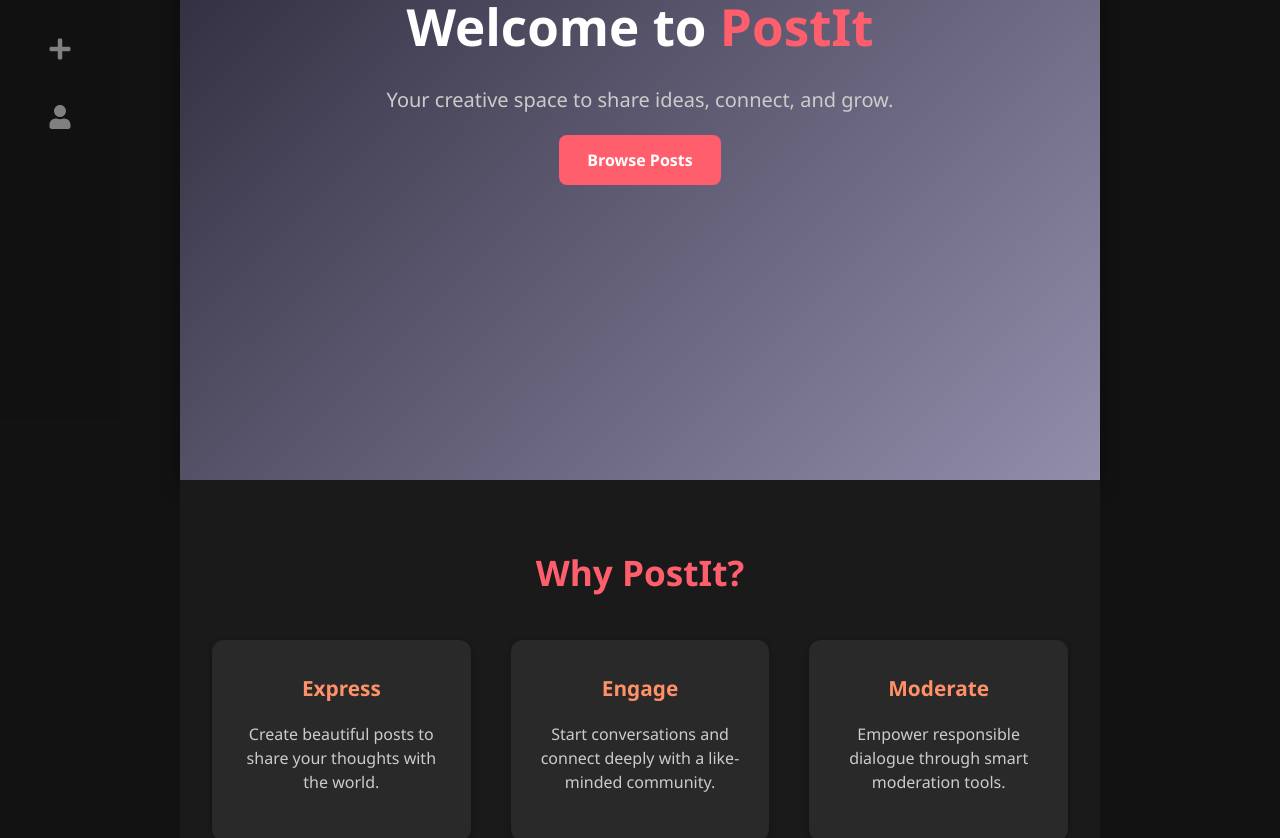
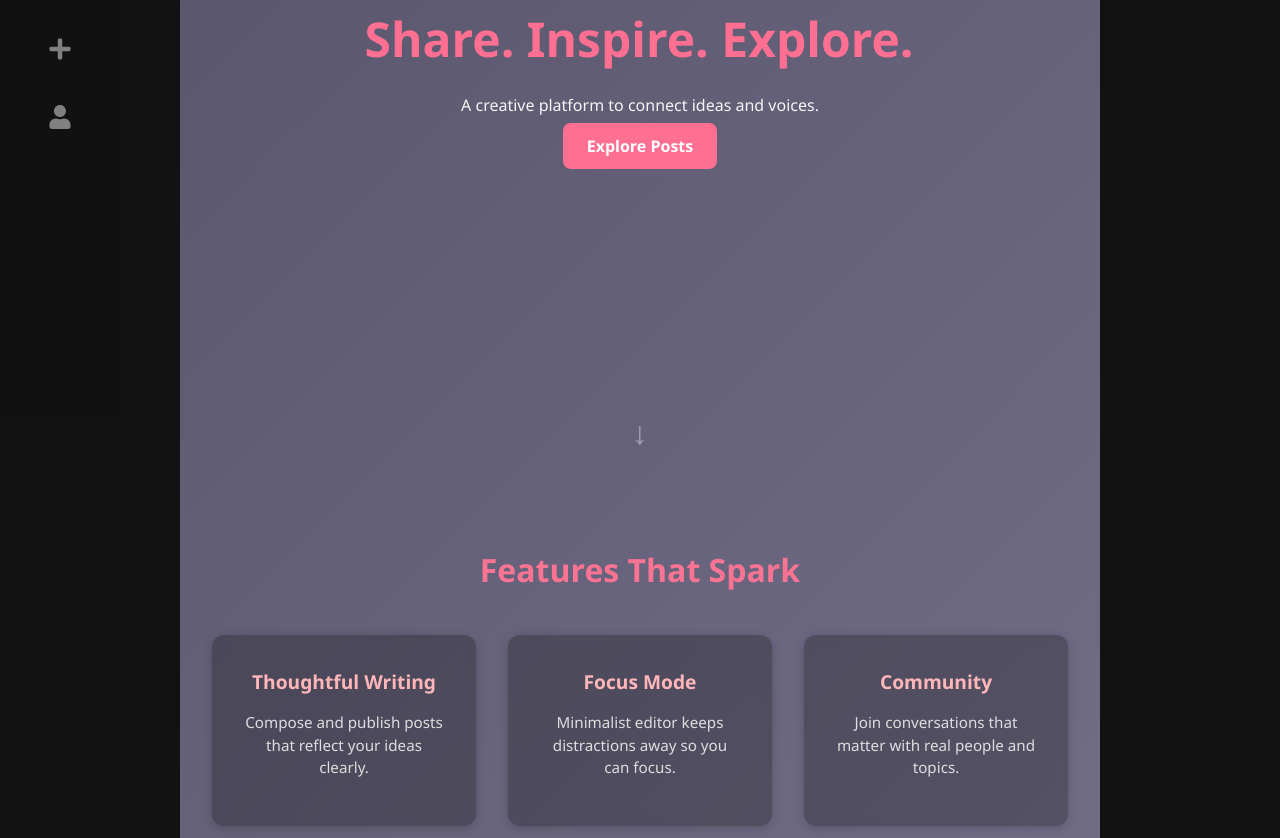
Before and after one commit to aloneen/PostIt-Frontend, a React (Create React App) app: page / in a window 1280 px wide. Shown: the part 380-1218 px from the top of the page. Built offline with nearby package versions, Linux system fonts and the light colour scheme.

Commit message:
Changed Home page. Add css folder for compoenents

```diff
--- a/src/components/CommentsSection.jsx
+++ b/src/components/CommentsSection.jsx
@@ -3,7 +3,7 @@ import { useDispatch, useSelector }    from 'react-redux';
 import { fetchComments, createComment, deleteComment } from '../redux/commentSlice';
 import ConfirmationModal                from './ConfirmationModal';
 import { toast }                        from 'react-toastify';
-import './CommentsSection.css';
+import './css/CommentsSection.css';
 
 const CommentsSection = ({ postId }) => {
   const dispatch    = useDispatch();
--- a/src/components/ConfirmationModal.jsx
+++ b/src/components/ConfirmationModal.jsx
@@ -1,6 +1,6 @@
 import React from 'react';
 import ReactModal from 'react-modal';
-import './ConfirmationModal.css';
+import './css/ConfirmationModal.css';
 
 ReactModal.setAppElement('#root');
 
--- a/src/components/ImageCarousel.jsx
+++ b/src/components/ImageCarousel.jsx
@@ -1,6 +1,6 @@
 import React, { useState } from 'react';
 import { FaChevronLeft, FaChevronRight } from 'react-icons/fa';
-import './ImageCarousel.css';
+import './css/ImageCarousel.css';
 
 export default function ImageCarousel({ images }) {
   const [idx, setIdx] = useState(0);
--- a/src/components/Navbar.jsx
+++ b/src/components/Navbar.jsx
@@ -3,7 +3,7 @@ import { Link, useLocation } from 'react-router-dom';
 import { useSelector } from 'react-redux';
 import { FaHome, FaSearch, FaPlus, FaUserCog, FaUserShield, FaUser } from 'react-icons/fa';
 
-import './Navbar.css';
+import './css/Navbar.css';
 
 const Navbar = () => {
   const { currentUser } = useSelector(state => state.user);
--- a/src/components/PostCard.jsx
+++ b/src/components/PostCard.jsx
@@ -6,7 +6,7 @@ import { deletePost } from '../redux/postSlice';
 import { fetchLikes, likePost, unlikePost } from '../redux/likeSlice';
 import ConfirmationModal from './ConfirmationModal';
 import { toast } from 'react-toastify';
-import './PostCard.css';
+import './css/PostCard.css';
 
 const PostCard = ({ post }) => {
   const dispatch    = useDispatch();
--- a/src/components/PostCard.css
+++ b/src/components/css/PostCard.css
@@ -3,7 +3,7 @@
   flex-direction: column;
   background: #1e1e1e;
   border: 1px solid #333;
-  border-radius: 8px;
+  border-radius: 20px;
   overflow: hidden;
   cursor: pointer;
   transition: box-shadow 0.2s;
--- a/src/pages/Home.jsx
+++ b/src/pages/Home.jsx
@@ -1,40 +1,39 @@
-
 import React from 'react';
 import { Link } from 'react-router-dom';
 import './css/Home.css';
 
 const Home = () => {
   return (
-    <div className="home-page">
-      <div className="hero">
+    <div className="home-page animated-bg">
+      <div className="hero animated-hero">
         <div className="hero-text">
-          <h1>Welcome to <span>PostIt</span></h1>
-          <p>Your creative space to share ideas, connect, and grow.</p>
-          <Link to="/posts" className="explore-btn">Browse Posts</Link>
+          <h1 className="typing">Share. Inspire. Explore.</h1>
+          <p className="fade-in">A creative platform to connect ideas and voices.</p>
+          <Link to="/posts" className="explore-btn fade-in delay">Explore Posts</Link>
         </div>
+        <div className="scroll-indicator">↓</div>
       </div>
 
       <div className="features-section">
-        <h2>Why PostIt?</h2>
+        <h2 className="section-title">Features That Spark</h2>
         <div className="features-grid">
-          <div className="feature-card">
-            <h3>Express</h3>
-            <p>Create beautiful posts to share your thoughts with the world.</p>
+          <div className="feature-card hover-reveal">
+            <h3>Thoughtful Writing</h3>
+            <p>Compose and publish posts that reflect your ideas clearly.</p>
           </div>
-          <div className="feature-card">
-            <h3>Engage</h3>
-            <p>Start conversations and connect deeply with a like-minded community.</p>
+          <div className="feature-card hover-reveal">
+            <h3>Focus Mode</h3>
+            <p>Minimalist editor keeps distractions away so you can focus.</p>
           </div>
-          <div className="feature-card">
-            <h3>Moderate</h3>
-            <p>Empower responsible dialogue through smart moderation tools.</p>
+          <div className="feature-card hover-reveal">
+            <h3>Community</h3>
+            <p>Join conversations that matter with real people and topics.</p>
           </div>
-
         </div>
       </div>
 
       <footer className="footer">
-        <p>Crafted by <strong>Seisenbek Dias</strong> & <strong>Suleimenov Dinmukhamed</strong></p>
+        <p>Crafted with 💡 by <strong>Seisenbek Dias</strong> & <strong>Suleimenov Dinmukhamed</strong></p>
         <p>© {new Date().getFullYear()} PostIt</p>
       </footer>
     </div>
--- a/src/pages/css/Home.css
+++ b/src/pages/css/Home.css
@@ -1,132 +1,155 @@
+
 .home-page {
-  background: #121212;
-  color: #f0f0f0;
+  background: #111;
+  color: #f5f5f5;
   font-family: 'Segoe UI', sans-serif;
+  overflow-x: hidden;
 }
 
-/* Hero Section */
+.animated-bg {
+  background: linear-gradient(135deg, #1f1c2c, #928dab);
+  animation: gradientShift 20s ease infinite;
+  background-size: 400% 400%;
+  border-radius: 20px 20px 0 0;
+}
+
+@keyframes gradientShift {
+  0% { background-position: 0% 50%; }
+  50% { background-position: 100% 50%; }
+  100% { background-position: 0% 50%; }
+}
+
 .hero {
   height: 100vh;
-  background: linear-gradient(135deg, #1f1c2c, #928dab);
-
-
-  border-radius: 20px 20px 0 0;
-  box-shadow: 0 6px 20px rgba(0, 0, 0, 0.4);
   display: flex;
   align-items: center;
   justify-content: center;
+  flex-direction: column;
   text-align: center;
   padding: 2rem;
-}
-
-.hero-text {
-  max-width: 720px;
-  padding: 2rem;
+  position: relative;
 }
 
 .hero-text h1 {
-  font-size: 3.2rem;
-  font-weight: 700;
+  font-size: 3rem;
+  font-weight: bold;
   margin-bottom: 1rem;
+  color: #ff6f91;
 }
 
-.hero-text h1 span {
-  color: #ff5f6d;
+.typing {
+  width: 100%;
+  white-space: nowrap;
+  overflow: hidden;
+  border-right: 2px solid rgba(255,255,255,0.6);
+  animation: typing 3s steps(30, end), blink 0.7s step-end infinite;
 }
 
-.hero-text p {
-  font-size: 1.25rem;
-  color: #ccc;
-  margin-bottom: 2rem;
+@keyframes typing {
+  from { width: 0 }
+  to { width: 100% }
+}
+
+@keyframes blink {
+  from, to { border-color: transparent }
+  50% { border-color: rgba(255,255,255,0.6) }
+}
+
+.fade-in {
+  opacity: 0;
+  animation: fadeIn 1.2s ease-in forwards;
+}
+
+.delay {
+  animation-delay: 0.6s;
+}
+
+@keyframes fadeIn {
+  to { opacity: 1 }
+}
+
+.scroll-indicator {
+  position: absolute;
+  bottom: 1.5rem;
+  font-size: 2rem;
+  color: rgba(255,255,255,0.4);
+  animation: bounce 2s infinite;
+}
+
+@keyframes bounce {
+  0%, 100% { transform: translateY(0); }
+  50% { transform: translateY(10px); }
 }
 
 .explore-btn {
-  background: #ff5f6d;
-  color: #fff;
-  padding: 14px 28px;
-  font-size: 1rem;
+  margin-top: 1.5rem;
+  background: #ff6f91;
+  color: white;
+  padding: 12px 24px;
   border-radius: 8px;
+  font-weight: bold;
   text-decoration: none;
-  font-weight: 600;
-  transition: all 0.3s ease;
+  transition: transform 0.3s ease, box-shadow 0.3s ease;
 }
 
 .explore-btn:hover {
-  background-color: #ff7a85;
-  transform: translateY(-2px);
-  box-shadow: 0 4px 12px rgba(255, 111, 109, 0.3);
+  transform: scale(1.05);
+  box-shadow: 0 0 10px rgba(255, 111, 145, 0.4);
 }
 
-/* Features Section */
 .features-section {
-  padding: 4rem 2rem 5rem;
-  background-color: #1a1a1a;
+  padding: 4rem 2rem;
   text-align: center;
 }
 
-.features-section h2 {
-  font-size: 2.2rem;
+.section-title {
+  font-size: 2rem;
   margin-bottom: 2.5rem;
-  color: #ff5f6d;
+  color: #f97393;
 }
 
 .features-grid {
   display: grid;
   grid-template-columns: repeat(auto-fit, minmax(250px, 1fr));
-  gap: 2.5rem;
-  max-width: 1100px;
+  gap: 2rem;
+  max-width: 1000px;
   margin: 0 auto;
 }
 
 .feature-card {
-  background-color: #292929;
-  padding: 2rem 1.5rem;
+  background-color: rgba(0,0,0,0.25);
+  padding: 2rem;
   border-radius: 12px;
-  transition: transform 0.3s ease, box-shadow 0.3s ease;
-  box-shadow: 0 2px 6px rgba(0,0,0,0.25);
+  backdrop-filter: blur(6px);
+  transition: transform 0.3s, box-shadow 0.3s;
+  box-shadow: 0 2px 10px rgba(0,0,0,0.2);
 }
 
 .feature-card:hover {
-  transform: translateY(-5px);
-  box-shadow: 0 6px 16px rgba(0,0,0,0.35);
+  transform: translateY(-6px);
+  box-shadow: 0 6px 18px rgba(0,0,0,0.35);
 }
 
 .feature-card h3 {
-  color: #ff9068;
-  font-size: 1.3rem;
-  margin-bottom: 1rem;
+  color: #ffb6b9;
+  margin-bottom: 0.8rem;
+  font-size: 1.2rem;
 }
 
 .feature-card p {
-  color: #ccc;
-  font-size: 1rem;
+  color: #ddd;
+  font-size: 0.95rem;
   line-height: 1.5;
 }
 
-/* Footer */
 .footer {
-  background-color: #121212;
-  color: #888;
+  text-align: center;
   padding: 2rem 1rem;
+  background-color: #101010;
+  color: #aaa;
   font-size: 0.9rem;
-  text-align: center;
 }
 
 .footer strong {
-  color: #ddd;
+  color: #fff;
 }
-
-/* Responsive */
-@media (max-width: 768px) {
-  .hero-text h1 {
-    font-size: 2.4rem;
-  }
-
-  .features-section h2 {
-    font-size: 1.8rem;
-  }
-
-  .feature-card {
-    padding: 1.5rem 1rem;
-  }
-}
```
Also changed, not shown: src/components/css/CommentsSection.css (renamed from src/components/CommentsSection.css), src/components/css/ConfirmationModal.css (renamed from src/components/ConfirmationModal.css), src/components/css/ImageCarousel.css (renamed from src/components/ImageCarousel.css), src/components/css/Navbar.css (renamed from src/components/Navbar.css).
